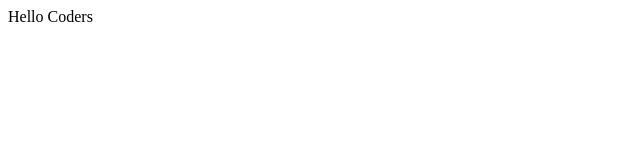
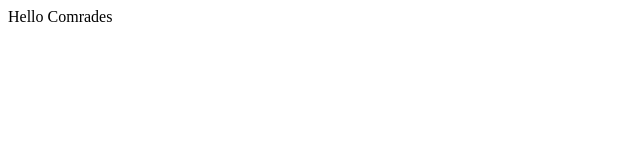
Before and after one commit to litmus-zhang/git-lesson, a plain HTML site: page index.html in a window 1280 px wide. Shown: the full height of the page, 0-640 px from the left. Drawn offline with Linux system fonts and the light colour scheme.

Commit message:
I updated the index.html file

```diff
--- a/index.html
+++ b/index.html
@@ -1 +1 @@
-<p>Hello Coders</p>
+<p>Hello Comrades</p>
```
